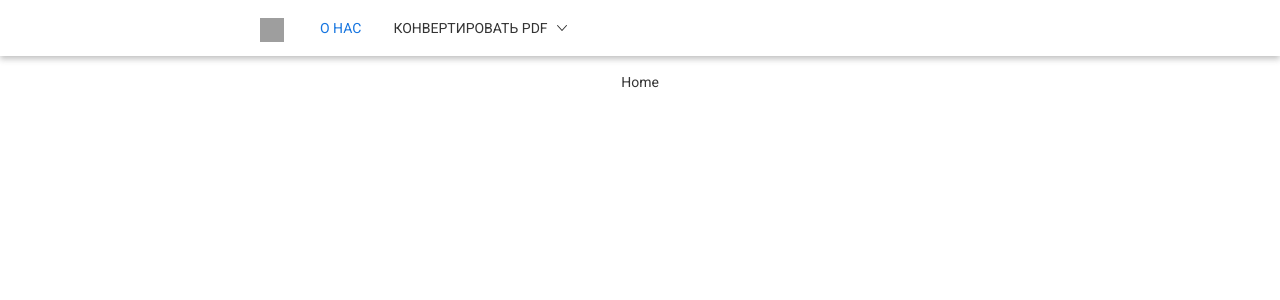
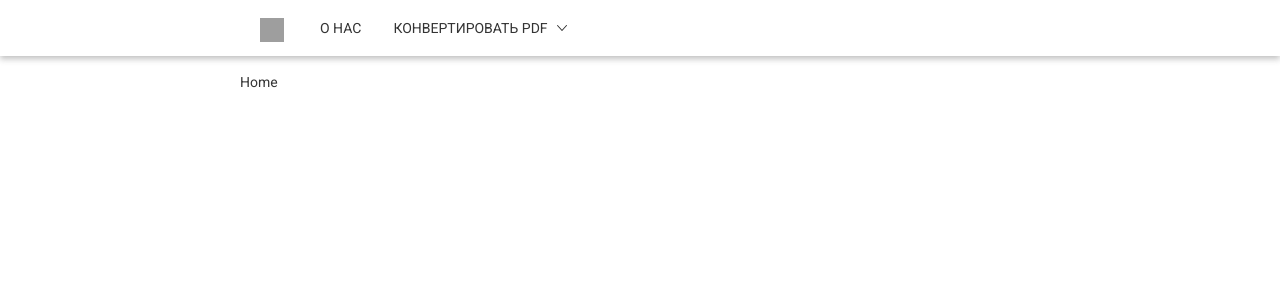
Before and after one commit to ElishaFlacon/file-converter, a React (Create React App) app: page / in a window 1280 px wide. Shown: the top 300 px of the page. Built offline with nearby package versions, Linux system fonts and the light colour scheme; grey boxes are pictures that could not be loaded; a web font is replaced by a local one.

Commit message:
null styles for a and width to max-width

```diff
--- a/src/styles/App.css
+++ b/src/styles/App.css
@@ -12,9 +12,14 @@
     border-radius: 0;
 }
 
+a,
+a:focus,
+a:active,
 a:hover {
-    text-decoration: none;
+    color: inherit;
+    text-decoration: inherit;
 }
+
 
 html {
     height: 100%;
@@ -23,21 +28,18 @@ html {
 
 body {
     min-height: 100vh;
-    min-width: 100vh;
     background-color: #fff;
 }
 
 .container {
     margin: auto;
-    width: 800px;
+    max-width: 800px;
 }
 
 .app {
     display: flex;
-    flex-direction: column;
-    align-items: center;
     margin: auto;
     padding: 16px;
-    width: 800px;
+    max-width: 800px;
     min-height: 100vh;
 }
```
